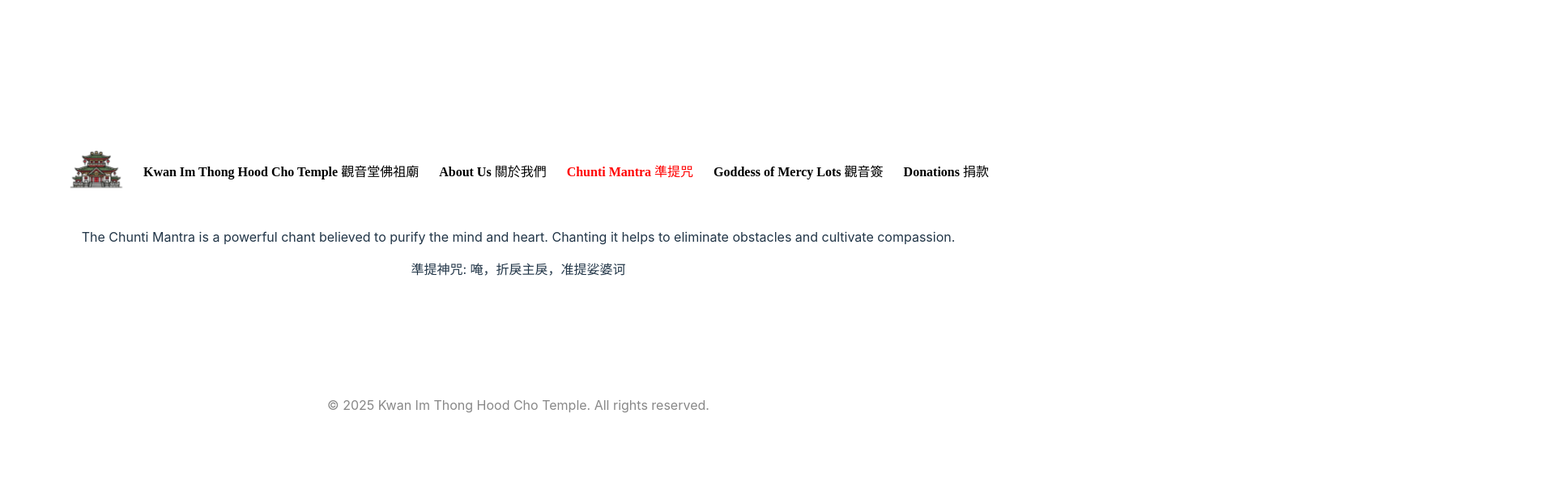
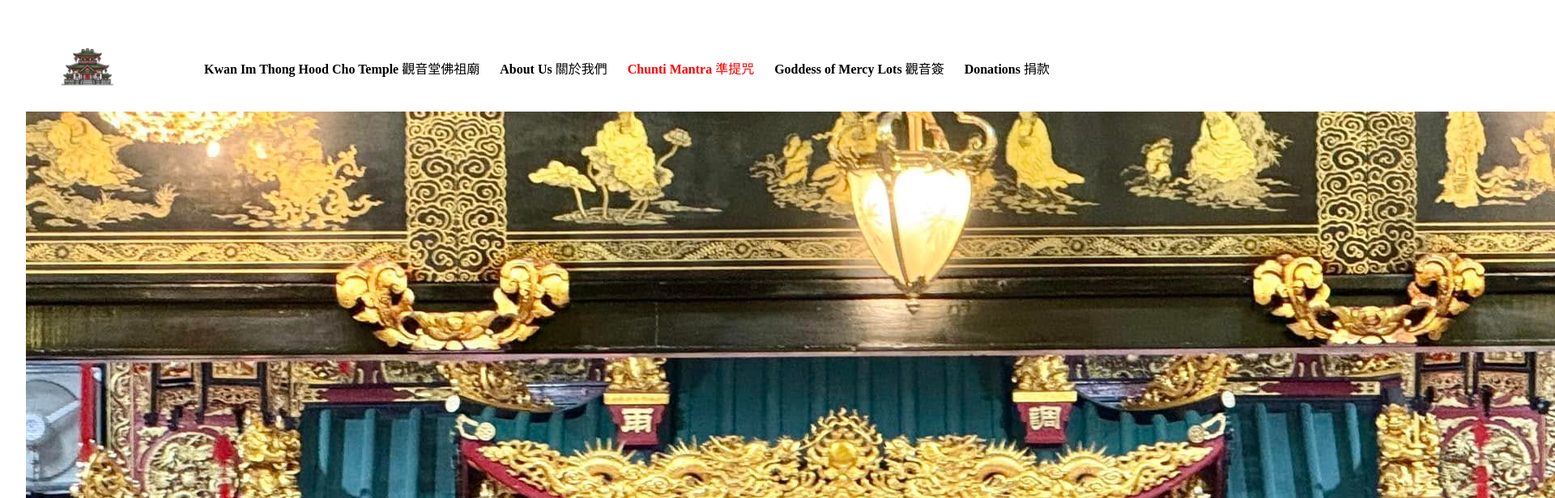
Before and after one commit to kwanimthonghoodcho/kwanimthonghoodcho, a React (Vite) app: page /chunti in a window 1280 px wide. Shown: the top 616 px of the page at 81% size, 1920 px wide, since content can reach past the window. Built offline with nearby package versions, Linux system fonts and the light colour scheme; a web font is replaced by a local one.

Commit message:
chunti photo

```diff
--- a/src/pages/Chunti.tsx
+++ b/src/pages/Chunti.tsx
@@ -1,6 +1,9 @@
+import chuntiPhoto from '../assets/chunti.jpg';
+
 const Chunti = () => {
     return (
       <section>
+        <img src={chuntiPhoto} className="chunti" alt="Chunti Bodhisattva" />
         <p>
           The Chunti Mantra is a powerful chant believed to purify the mind and heart.
           Chanting it helps to eliminate obstacles and cultivate compassion.
```
Also changed, not shown: src/assets/chunti.jpg (added).
